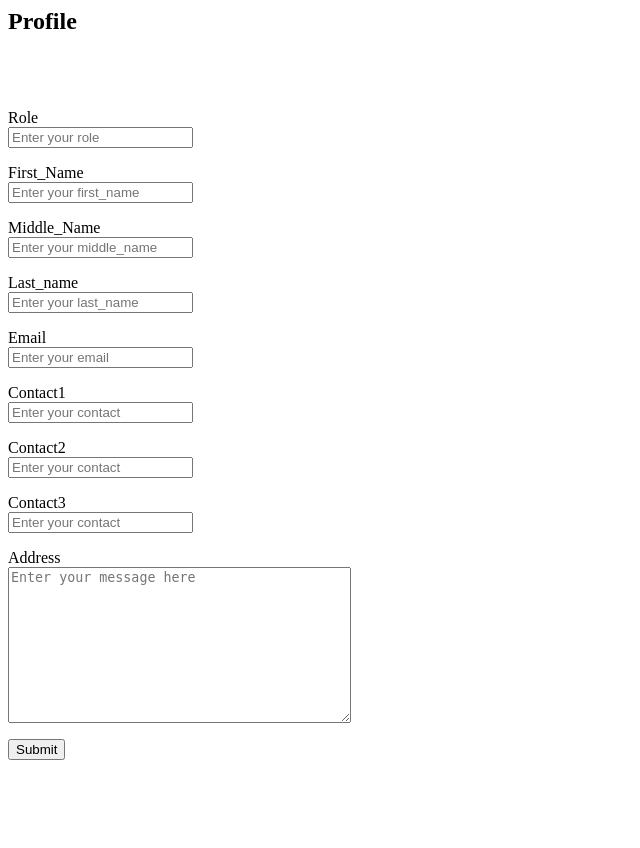
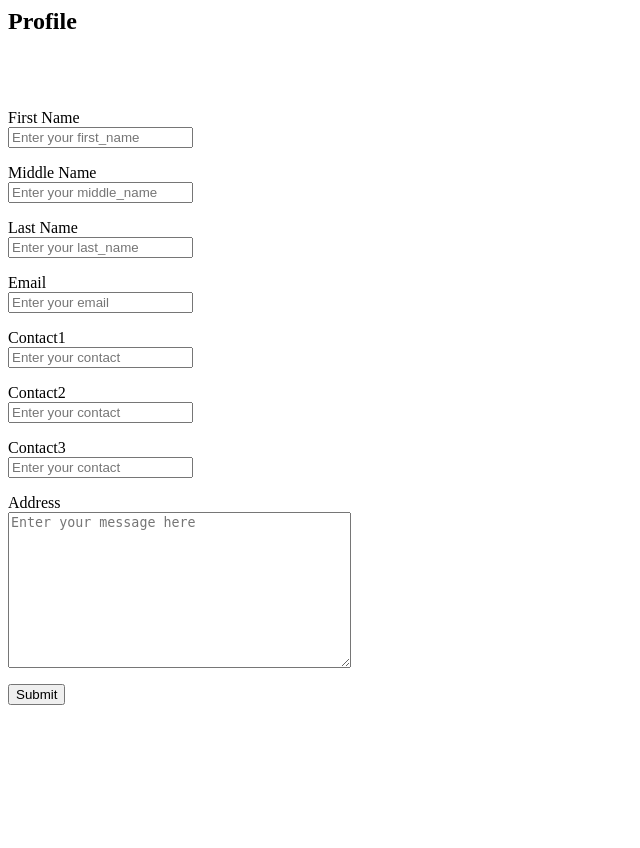
Before and after one commit to abhaystoic/barati, a Django app: page /account/profile in a window 1280 px wide. Shown: the whole page, without its empty margins (0-640 px from the left). After the commit the page ends 705 px from the top, so only its background shows below. Run offline with Django 3.2, Linux system fonts and the light colour scheme; parts of the project's set-up code (start-up, migrations or seed data) failed here and were passed over; some libraries are stand-ins or nearby versions.

Commit message:
minor changes

```diff
--- a/barati/customers/forms.py
+++ b/barati/customers/forms.py
@@ -35,9 +35,9 @@ class ProfileForm(forms.ModelForm):
 
     class Meta:
         model = Users
-        fields = ('role','first_name','middle_name','last_name','religion','email','contact1','contact2','contact3','address')
+        fields = ('first_name','middle_name','last_name','religion','email','contact1','contact2','contact3','address')
         widgets = {
-            'role' : forms.TextInput(attrs={'class': 'form-control','placeholder':'Enter your role'}),
+
 
 
             'first_name': forms.TextInput(attrs={'class': 'form-control','placeholder':'Enter your first_name'}),
--- a/barati/templates/profile.html
+++ b/barati/templates/profile.html
@@ -39,23 +39,13 @@
                         <div class = "row">
                         <div class="col-md-8 col-md-offset-4 col-xs-8 col-xs-offset-4">
 
-                            <form action = "/feedback/" id="FbackForm" method="POST">{% csrf_token %}
+                            <form action = "account/profile" id="ProfileForm" method="POST">{% csrf_token %}
+
+
 
 
                                 <div class = "row form-group">
-                                    <label class="label-control"  for="name">Role</label>
-                                </div>
-
-                                <div class ="row">
-                                    <div class="form-group col-md-7 col-xs-9">
-
-                                        {{form.role}}
-                                        <p class="help-block text-danger"></p>
-                                    </div>
-                                </div>
-
-                                <div class = "row form-group">
-                                    <label class="label-control"  for="email">First_Name</label>
+                                    <label class="label-control"  for="first_name">First Name</label>
                                 </div>
 
                                 <div class ="row">
@@ -67,7 +57,7 @@
                                 </div>
 
                                 <div class = "row form-group">
-                                    <label class="label-control"  for="email">Middle_Name</label>
+                                    <label class="label-control"  for="middle_name">Middle Name</label>
                                 </div>
 
                                 <div class ="row">
@@ -80,7 +70,7 @@
 
 
                                 <div class = "row form-group">
-                                    <label class="label-control"  for="feedback">Last_name</label>
+                                    <label class="label-control"  for="last_name">Last Name</label>
                                 </div>
                                 <div class="row">
                                     <div class="form-group col-md-7 col-xs-9">
@@ -91,7 +81,7 @@
                                 </div>
 
                                 <div class = "row form-group">
-                                    <label class="label-control"  for="feedback">Email</label>
+                                    <label class="label-control"  for="email">Email</label>
                                 </div>
                                 <div class="row">
                                     <div class="form-group col-md-7 col-xs-9">
@@ -102,7 +92,7 @@
                                 </div>
 
                                 <div class = "row form-group">
-                                    <label class="label-control"  for="feedback">Contact1</label>
+                                    <label class="label-control"  for="contact1">Contact1</label>
                                 </div>
                                 <div class="row">
                                     <div class="form-group col-md-7 col-xs-9">
@@ -113,7 +103,7 @@
                                 </div>
 
                                 <div class = "row form-group">
-                                    <label class="label-control"  for="feedback">Contact2</label>
+                                    <label class="label-control"  for="contact2">Contact2</label>
                                 </div>
                                 <div class="row">
                                     <div class="form-group col-md-7 col-xs-9">
@@ -124,7 +114,7 @@
                                 </div>
 
                                 <div class = "row form-group">
-                                    <label class="label-control"  for="feedback">Contact3</label>
+                                    <label class="label-control"  for="contact3">Contact3</label>
                                 </div>
                                 <div class="row">
                                     <div class="form-group col-md-7 col-xs-9">
@@ -135,7 +125,7 @@
                                 </div>
 
                                 <div class = "row form-group">
-                                    <label class="label-control"  for="feedback">Address</label>
+                                    <label class="label-control"  for="address">Address</label>
                                 </div>
                                 <div class="row">
                                     <div class="form-group col-md-7 col-xs-9">
```
